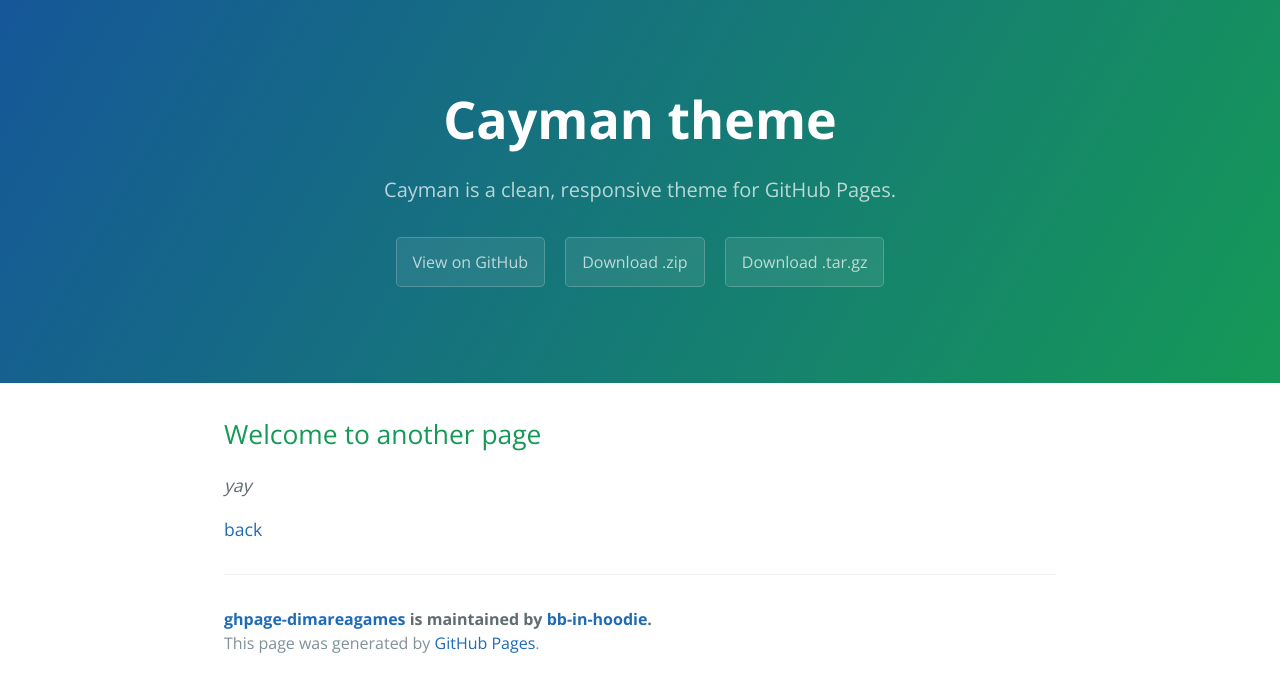
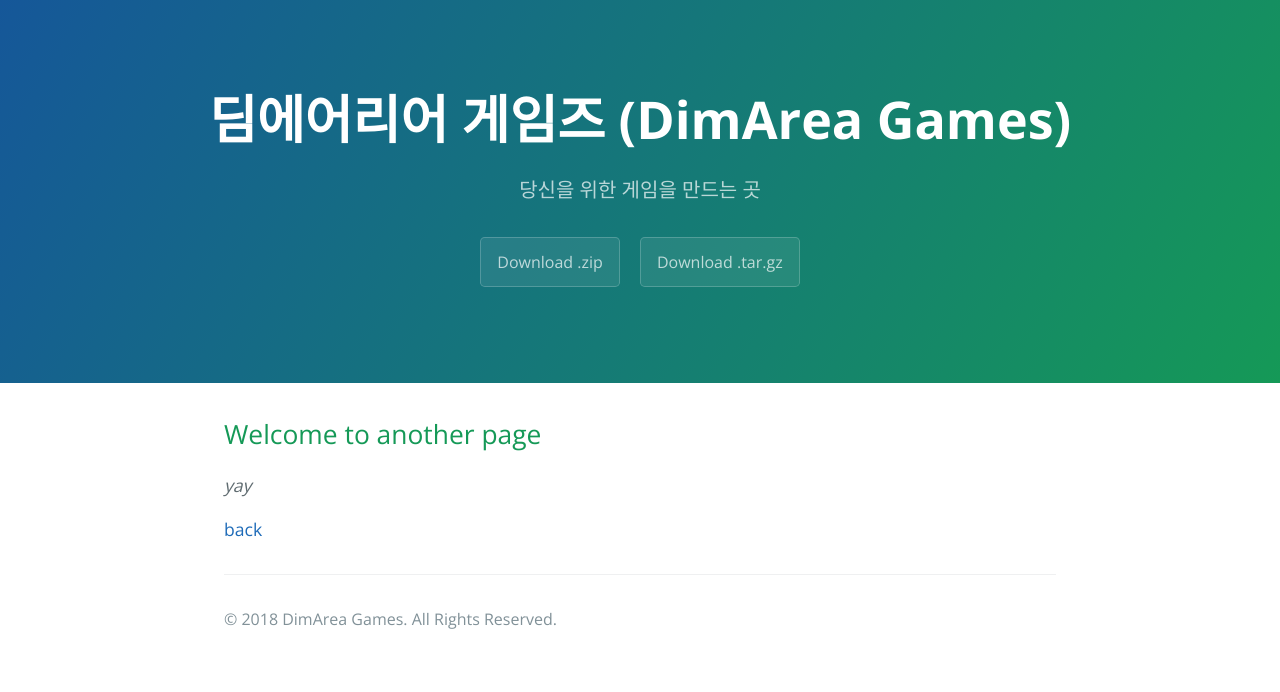
Before and after one commit to bb-in-hoodie/ghpage-dimareagames, a Jekyll site: the page built from another-page.md, in a window 1280 px wide. Shown: the top 692 px of the page. Built offline with Jekyll 4.4.1, drawn with Linux system fonts in a browser that asks for light colours; our own code applies the rules of GitHub Pages for plain Markdown files.

Commit message:
modify _config.yml, default.html, index.md, add youtube.rb

```diff
--- a/_config.yml
+++ b/_config.yml
@@ -1,5 +1,5 @@
-title: Cayman theme
-description: Cayman is a clean, responsive theme for GitHub Pages.
+title: 딤에어리어 게임즈 (DimArea Games)
+description: 딤에어리어 게임즈의 공식 웹사이트. 스토리 중심 모바일 퍼즐 게임 뷰포트 개발.
 show_downloads: true
 google_analytics:
 theme: jekyll-theme-cayman
--- a/_layouts/default.html
+++ b/_layouts/default.html
@@ -1,5 +1,5 @@
 <!DOCTYPE html>
-<html lang="{{ site.lang | default: "en-US" }}">
+<html lang="{{ site.lang | default: "ko" }}">
   <head>
 
     {% if site.google_analytics %}
@@ -23,8 +23,8 @@
     <a id="skip-to-content" href="#content">Skip to the content.</a>
 
     <header class="page-header" role="banner">
-      <h1 class="project-name">{{ site.title | default: site.github.repository_name }}</h1>
-      <h2 class="project-tagline">{{ site.description | default: site.github.project_tagline }}</h2>
+      <h1 class="project-name">딤에어리어 게임즈 (DimArea Games)</h1>
+      <h2 class="project-tagline">당신을 위한 게임을 만드는 곳</h2>
       {% if site.github.is_project_page %}
         <a href="{{ site.github.repository_url }}" class="btn">View on GitHub</a>
       {% endif %}
@@ -38,10 +38,7 @@
       {{ content }}
 
       <footer class="site-footer">
-        {% if site.github.is_project_page %}
-          <span class="site-footer-owner"><a href="{{ site.github.repository_url }}">{{ site.github.repository_name }}</a> is maintained by <a href="{{ site.github.owner_url }}">{{ site.github.owner_name }}</a>.</span>
-        {% endif %}
-        <span class="site-footer-credits">This page was generated by <a href="https://pages.github.com">GitHub Pages</a>.</span>
+        <span class="site-footer-credits">© 2018 DimArea Games. All Rights Reserved.</span>
       </footer>
     </main>
   </body>
--- /dev/null
+++ b/_plugins/youtube.rb
@@ -0,0 +1,28 @@
+class YouTube < Liquid::Tag
+  Syntax = /^\s*([^\s]+)(\s+(\d+)\s+(\d+)\s*)?/
+
+  def initialize(tagName, markup, tokens)
+    super
+
+    if markup =~ Syntax then
+      @id = $1
+
+      if $2.nil? then
+          @width = 560
+          @height = 420
+      else
+          @width = $2.to_i
+          @height = $3.to_i
+      end
+    else
+      raise "No YouTube ID provided in the \"youtube\" tag"
+    end
+  end
+
+  def render(context)
+    # "<iframe width=\"#{@width}\" height=\"#{@height}\" src=\"http://www.youtube.com/embed/#{@id}\" frameborder=\"0\"allowfullscreen></iframe>"
+    "<iframe width=\"#{@width}\" height=\"#{@height}\" src=\"http://www.youtube.com/embed/#{@id}?color=white&theme=light\"></iframe>"
+  end
+
+  Liquid::Template.register_tag "youtube", self
+end
```
Also changed, not shown: index.md (+45 -4 lines).
